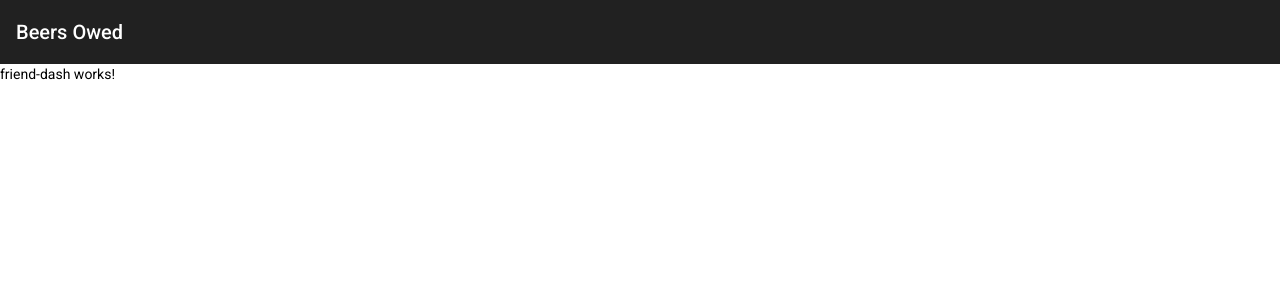
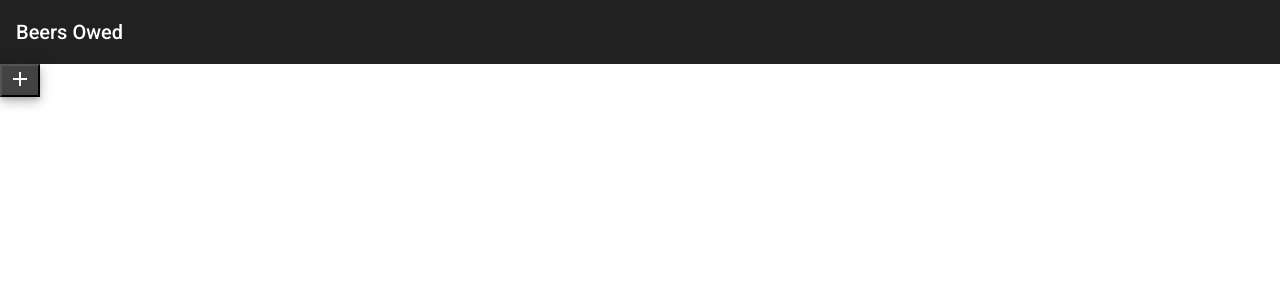
Before and after one commit to Napear/BeersOwed, an Angular app: page / in a window 1280 px wide. Shown: the top 300 px of the page. Built offline with nearby package versions, Linux system fonts and the light colour scheme.

Commit message:
Working base Friend Add FAB

```diff
--- a/src/app/app.module.ts
+++ b/src/app/app.module.ts
@@ -6,6 +6,7 @@ import { BrowserAnimationsModule } from '@angular/platform-browser/animations';
 import { NavbarComponent } from './navbar/navbar.component';
 import {MatToolbarModule} from '@angular/material/toolbar';
 import { FriendDashModule } from './friend-dash/friend-dash.module';
+
 
 @NgModule({
   declarations: [
--- a/src/app/friend-dash/friend-dash.component.html
+++ b/src/app/friend-dash/friend-dash.component.html
@@ -1 +1,3 @@
-<p>friend-dash works!</p>
+<button mat-fab class="mat-fab mat-fab-bottom-right">
+  <mat-icon>add</mat-icon>
+</button>
--- a/src/styles.css
+++ b/src/styles.css
@@ -1,4 +1,5 @@
 /* You can add global styles to this file, and also import other style files */
+@import url(https://fonts.googleapis.com/icon?family=Material+Icons);
 
 html, body { height: 100%; }
 body { margin: 0; font-family: Roboto, "Helvetica Neue", sans-serif; }
```
Also changed, not shown: src/app/friend-dash/friend-dash.module.ts (+7 -3 lines).
